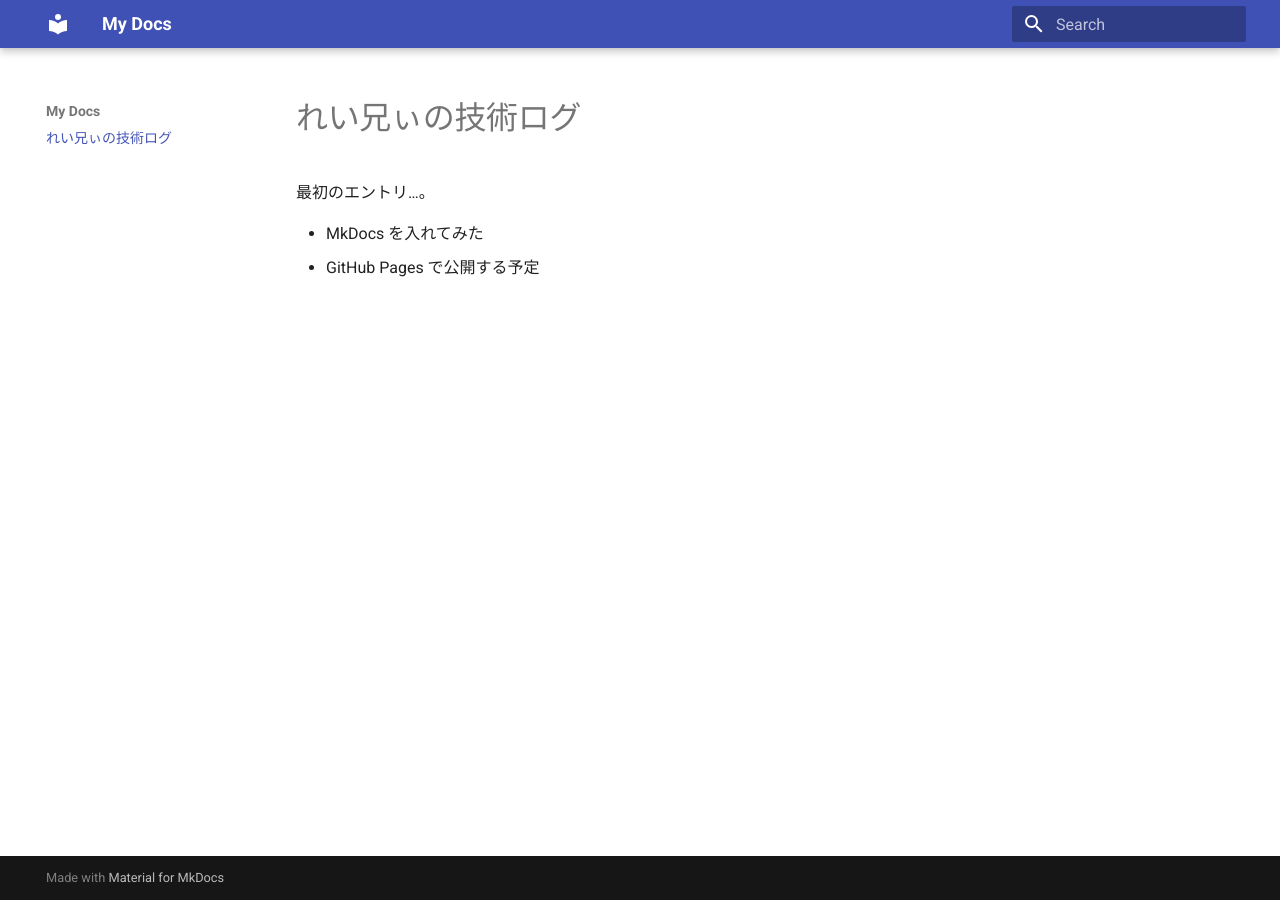
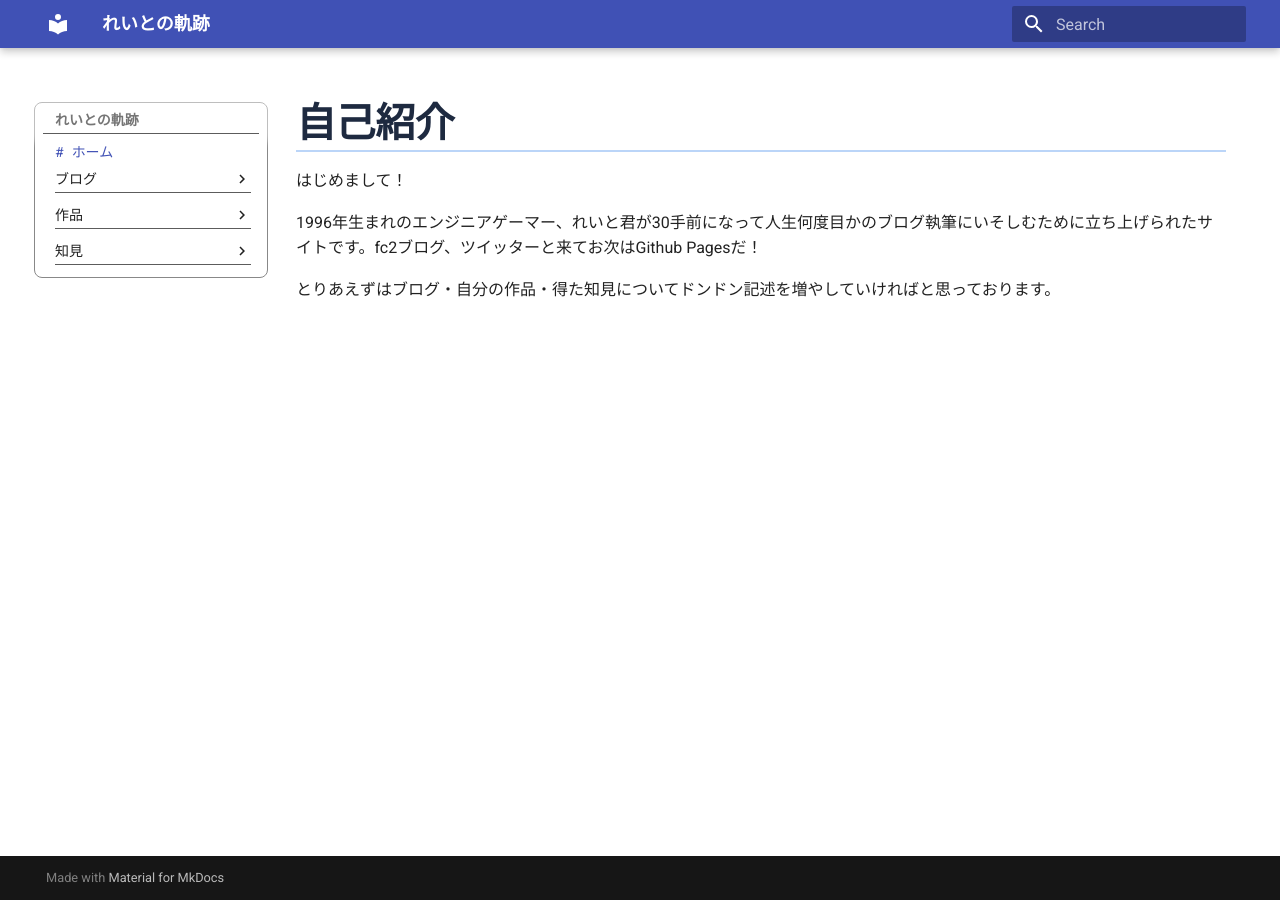
Before and after one commit to reito48916/reito_site, an MkDocs documentation site: the page built from docs/index.md, in a window 1280 px wide. Built offline with MkDocs 1.6.1 and Material for MkDocs 9.7.7, drawn with Linux system fonts in a browser that asks for light colours.

Commit message:
サイトのひな型と装飾を作成

```diff
--- /dev/null
+++ b/docs/css/extra.css
@@ -0,0 +1,36 @@
+
+/* 左側サイドバーの装飾 */
+.md-sidebar--primary .md-sidebar__inner {
+    border: 1px solid #888;
+    border-radius: 8px;
+    padding: 8px;
+}
+.md-sidebar--primary label {
+    border-bottom: 1px solid #5c5c5c;
+    padding-bottom: 4px;
+    margin-bottom: 4px;
+}
+.md-sidebar--primary a.md-nav__link::before {
+    content: "#";
+}
+/* 右側サイドバーの装飾 */
+.md-sidebar--secondary {
+    display: none !important;
+}
+
+/* 見出しの装飾 */
+.md-content h1 {
+    font-size: 2.0rem;
+    font-weight: 700;
+    border-bottom: 2px solid rgba(104,163,239,0.45);
+    color: #1e2a40;
+    margin-bottom: 0px;
+}
+.md-content h2 {
+    background: rgba(104, 163, 239, 0.15);
+    padding: 6px 12px;
+    border-radius: 6px;
+    margin-top: 0.8em;
+    margin-bottom: 0.8em;
+    font-weight: 600;
+}
--- a/docs/index.md
+++ b/docs/index.md
@@ -1,6 +1,7 @@
-# れい兄ぃの技術ログ
+# 自己紹介
 
-最初のエントリ…。
+はじめまして！
 
-- MkDocs を入れてみた
-- GitHub Pages で公開する予定
+1996年生まれのエンジニアゲーマー、れいと君が30手前になって人生何度目かのブログ執筆にいそしむために立ち上げられたサイトです。fc2ブログ、ツイッターと来てお次はGithub Pagesだ！
+
+とりあえずはブログ・自分の作品・得た知見についてドンドン記述を増やしていければと思っております。
--- a/mkdocs.yml
+++ b/mkdocs.yml
@@ -1,3 +1,23 @@
-site_name: My Docs
+site_name: れいとの軌跡
 theme:
   name: material
+features:
+    - navigation.sections
+
+extra_css:
+  - css/extra.css
+
+nav:
+  - ホーム: index.md
+
+  - ブログ:
+      - 最新: blog/2025/12/04.md
+      - 2025:
+          - 12月:
+            - "04": blog/2025/12/04.md
+
+  - 作品:
+      - 作品って？: works/index.md
+
+  - 知見:
+      - MkDocs: knowledge/mkdocs.md
```
Also changed, not shown: docs/blog/2025/12/04.md (added, +3 -0 lines), docs/knowledge/mkdocs.md (added, +11 -0 lines), docs/works/index.md (added, +5 -0 lines), 1 other file.
